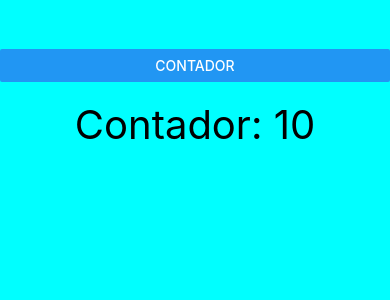
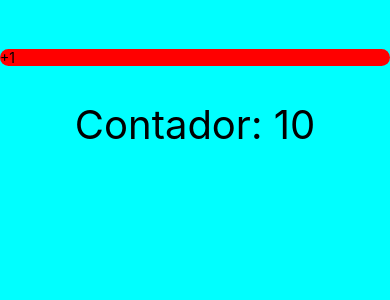
Before and after one commit to adolfosonchiche/CusroReactNative, a React Native app in the folder MiPrimerApp/: screen / in a window 390 px wide. Shown: the top 300 px of the page. Built offline with nearby package versions, Linux system fonts and the light colour scheme.

Commit message:
utilizando un TouchableOpacity para un botton

```diff
--- a/MiPrimerApp/src/screens/ContadorScreen.tsx
+++ b/MiPrimerApp/src/screens/ContadorScreen.tsx
@@ -1,4 +1,4 @@
-import { View, Text, Button } from 'react-native';
+import { View, Text, Button, TouchableOpacity } from 'react-native';
 import React, {useState} from 'react';
 
 const ContadorScreen = () => {
@@ -9,7 +9,7 @@
   return (
     <View style= {
         {
-            flex:1,
+            flex:2,
             backgroundColor: 'cyan'
         }
     }>
@@ -21,10 +21,16 @@
         }
       }>Contador: { contador }</Text>
 
-    <Button
-      title= "contador"
-      onPress={ () => setcontador(contador + 1)}
-    />
+    <TouchableOpacity
+    onPress={ () => setcontador( contador + 1 ) }
+    >
+      <View style={{
+        backgroundColor:'red',
+        borderRadius: 100
+      }}>
+        <Text>+1</Text>
+      </View>
+    </TouchableOpacity>
 
     </View>
   )
```
